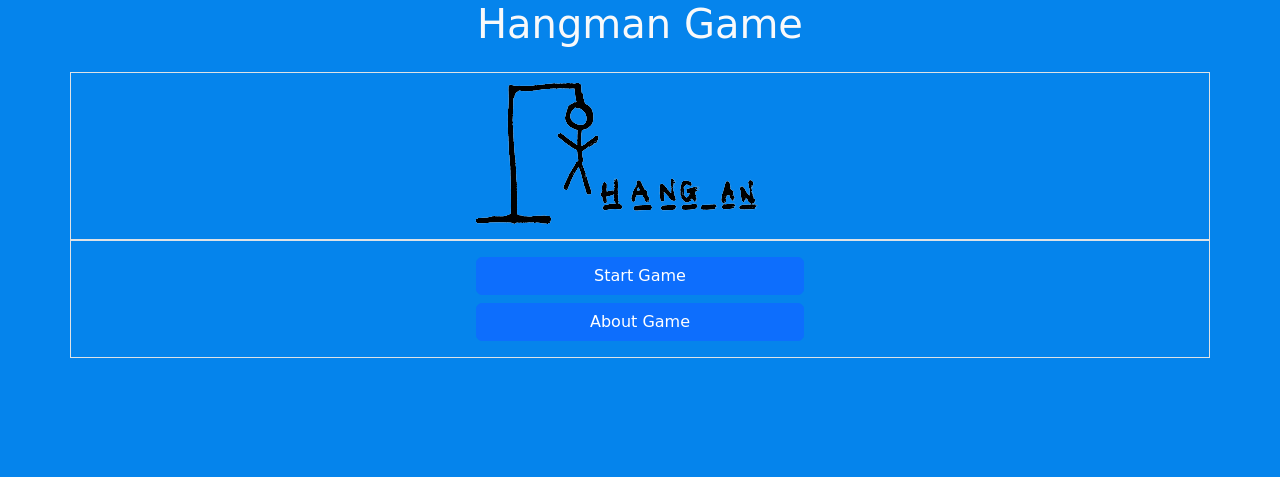
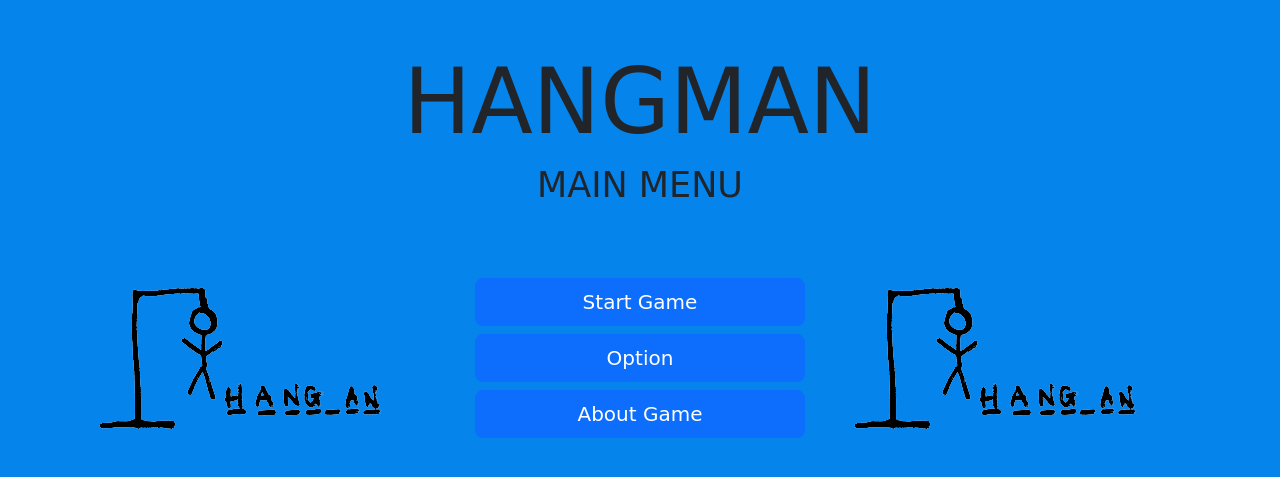
Before and after one commit to KingRei123/HangmanGame, a Flask app: page / in a window 1280 px wide. Shown: the top 477 px of the page. Run offline with Flask 2, Linux system fonts and the light colour scheme.

Commit message:
Add option setting

```diff
--- a/app.py
+++ b/app.py
@@ -9,7 +9,6 @@ app.debug = True
 
 toolbar = DebugToolbarExtension(app)
 
-words = ['test', 'rei']
 
 
 @app.route('/', methods=['POST','GET'])
@@ -19,16 +18,32 @@ def index():
 
 @app.route('/game', methods = ['POST','GET'])
 def game():
+    lives = request.args.get('lives')
+    categories = request.args.get('categories')
     if request.method == 'POST':
+        lives = request.form['lives']
         username = request.form['username']
-        return redirect(url_for('play', username=username))
-    return render_template('charSelect.html')
+        categories = request.form['categories']
+        return redirect(url_for('play', username=username,lives=lives, categories=categories))
+    return render_template('charSelect.html', lives=lives, categories=categories)
 
 @app.route('/game/<username>', methods=['POST', 'GET'])
 def play(username):
+    lives = request.args.get('lives')
+    categories = request.args.get('categories')
     if username == None:
         return render_template('charSelect.html')
-    return render_template('game.html', username=username)
+    return render_template('game.html', username=username, lives=lives, categories=categories)
+
+@app.route('/option', methods=['POST','GET'])
+def option():
+    if request.method == 'POST':
+        lives = request.form['lives']
+        categories = request.form['categories']
+        return redirect(url_for('game', lives=lives, categories=categories))
+
+
+    return render_template('option.html')
 
 
 
--- a/templates/game.html
+++ b/templates/game.html
@@ -36,5 +36,8 @@
     </div>
 
     <script src="{{url_for('static', filename='game.js')}}"></script>
+    <!-- This is to send it to Javascript -->
+    <input type="number" name="lives" id="lives" value="{{lives}}" hidden />
+    <input type="number" name="categories" id="categories" value="{{categories}}" hidden />
   </body>
 </html>
--- a/templates/index.html
+++ b/templates/index.html
@@ -2,28 +2,29 @@
 <title>Hangman Games</title>
 <link rel="stylesheet" href="/static/mainMenu.css" />
 {% endblock %} {% block body %}
-<h1 class="text-center text-light">Hangman Game</h1>
-<div class="image-hangman border container mt-4">
-  <div class="row">
-    <div class="col"></div>
+<div class="text-center mt-5">
+  <h1 class="" style="font-size: 90px">HANGMAN</h1>
+  <h2 style="font-size: 35px">MAIN MENU</h2>
+</div>
+
+<div class="container p-3">
+  <div class="row mt-5">
     <div class="col">
       <img src="/static/assets/picture_title.png" alt="Image_hangman" class="img-fluid" />
     </div>
-    <div class="col"></div>
-  </div>
-</div>
-<div class="container border p-3">
-  <div class="row">
-    <div class="col"></div>
     <div class="col">
       <div class="container">
         <div class="d-grid gap-2">
-          <a class="btn btn-primary" href="{{url_for('game')}}">Start Game</a>
-          <a class="btn btn-primary" href="/about">About Game</a>
+          <a class="btn btn-primary btn-lg" href="{{url_for('game')}}">Start Game</a>
+          <a href="{{url_for('option')}}" class="btn-lg btn btn-primary">Option</a>
+
+          <a class="btn btn-lg btn-primary" href="/about">About Game</a>
         </div>
       </div>
     </div>
-    <div class="col"></div>
+    <div class="col">
+      <img src="/static/assets/picture_title.png" alt="Image_hangman" class="img-fluid" />
+    </div>
   </div>
 </div>
 
```
Also changed, not shown: static/game.js (+18 -2 lines), templates/charSelect.html (+8 -1 lines), templates/option.html (added, +26 -0 lines), 45a57cd1-29fa-4e4c-9da4-13ba01b7cc5b.jfif (added), 1 other file.
